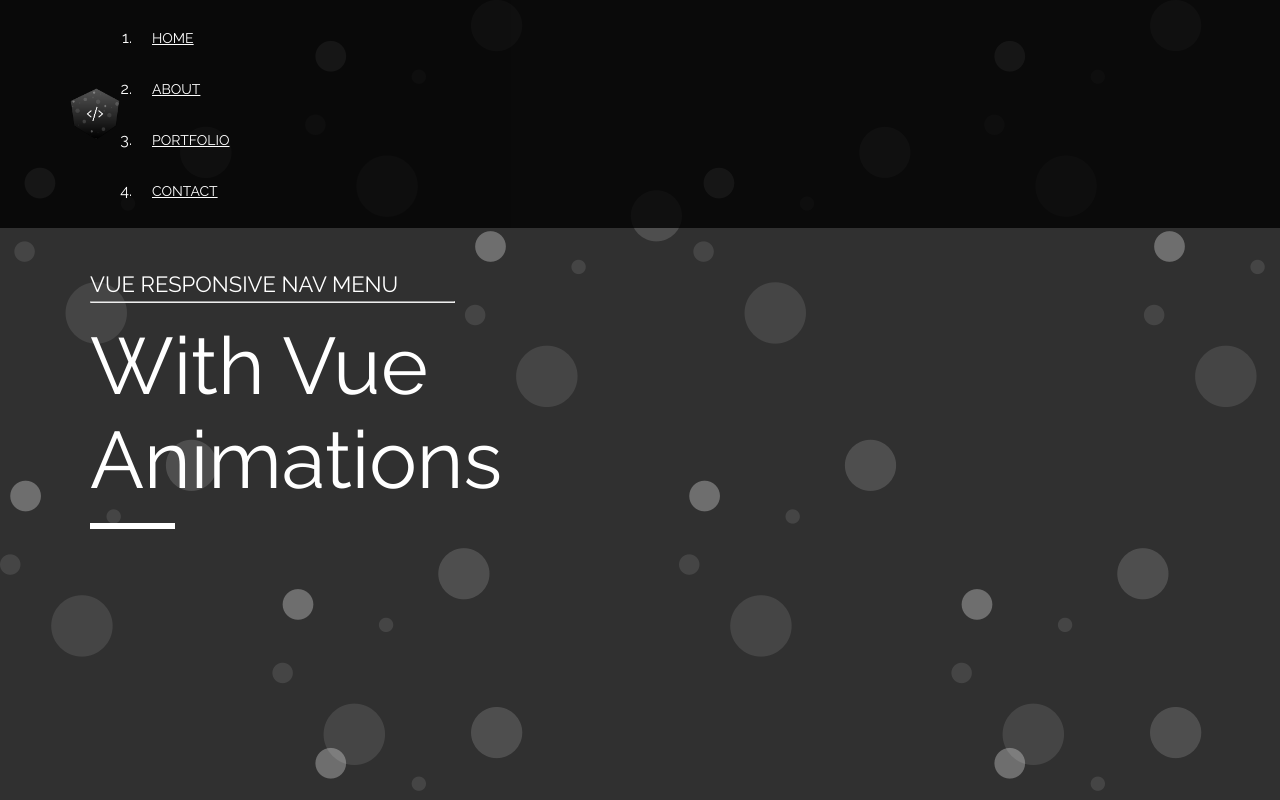
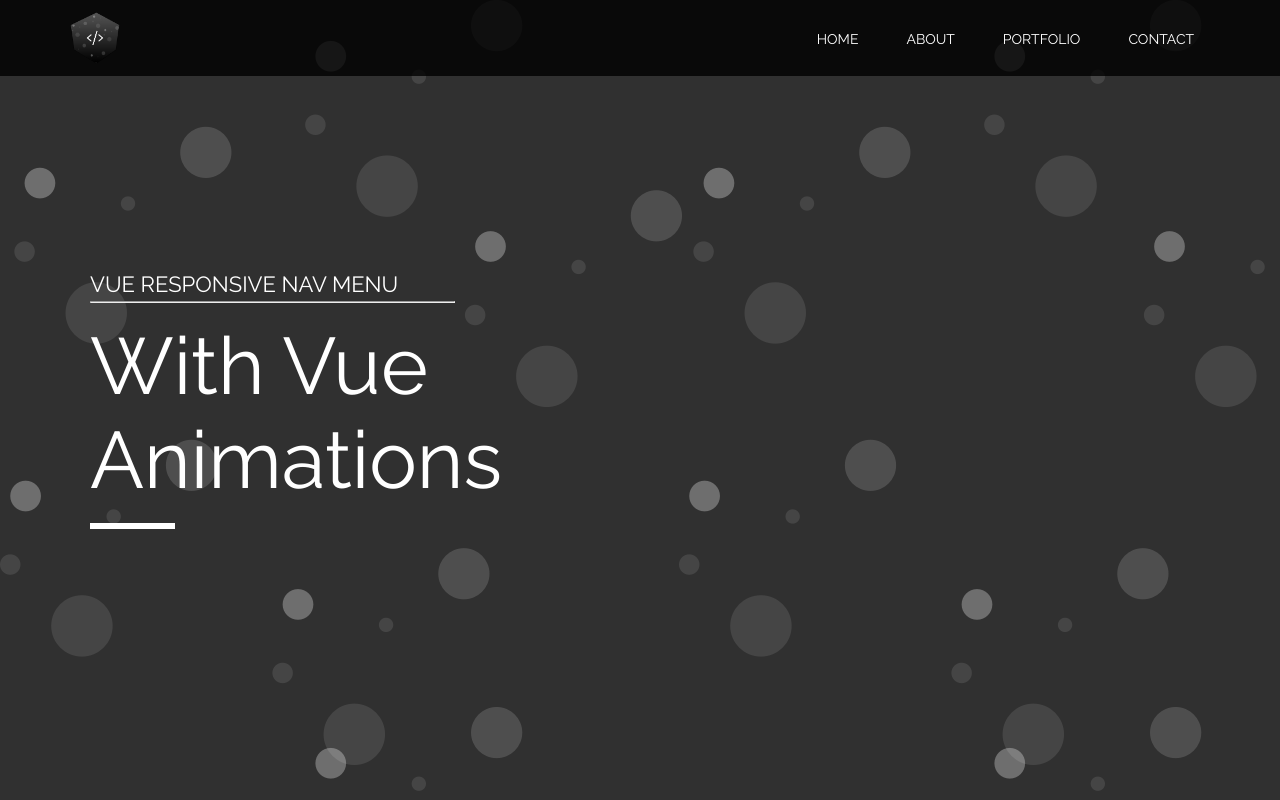
Before and after one commit to rafaelpianaro/responsive-nav-vue3, a Vue app: page / in a window 1280 px wide. Built offline with nearby package versions, Linux system fonts and the light colour scheme.

Commit message:
Navigation.vue

```diff
--- a/src/components/Navigation.vue
+++ b/src/components/Navigation.vue
@@ -1,5 +1,5 @@
 <template>
-  <header :class="{ 'scrolled-nav':scrollPosition }">
+  <header :class="{ 'scrolled-nav': scrollPosition }">
       <nav>
           <div class="branding">
               <img src="@/assets/logo.png" alt="" >
@@ -11,7 +11,7 @@
               <li><router-link class="link" :to="{name: ''}">Contact</router-link></li>
           </ul>
           <div class="icon">
-              <i @click="toggleMobileNav" v-show="mobile" class="far fa-bars" :class="{ 'icon-active':mobileNav }"></i>
+              <i @click="toggleMobileNav" v-show="mobile" class="far fa-bars" :class="{ 'icon-active': mobileNav }"></i>
           </div>
           <transition name="mobile-nav">
             <ul v-show="mobileNav" class="dropdown-nav">
@@ -27,7 +27,15 @@
 
 <script>
 export default {
-
+  name: 'Navigation',
+  data() {
+    return {
+      scrollPosition: null,
+      mobile: false,
+      mobileNav: null,
+      windowWidth: null,
+    }
+  }
 }
 </script>
 
@@ -42,6 +50,7 @@ header {
   color: #fff;
 
   nav {
+    position: relative;
     display: flex;
     flex-direction: row;
     padding: 12px 0;
@@ -56,8 +65,8 @@ header {
     .link {
       font-weight: 500;
       color: #fff;
-      list-style: nome;
-      text-decoration: nome;
+      list-style: none;
+      text-decoration: none;
     }
 
     li {
@@ -88,9 +97,33 @@ header {
       }
     }
 
+    .navigation {
+      display: flex;
+      align-items: center;
+      flex: 1;
+      justify-content: flex-end;
+    }
+
+    .icon {
+      display: flex;
+      align-items: center;
+      position: absolute;
+      top: 0;
+      right: 24px;
+      height: 100%;
+
+      i {
+        cursor: pointer;
+        font-size: 24px;
+        transition: 0.8s ease all;
+      }
+    }
+
+    .icon-active {
+      transform: rotate(180deg)
+    }
 
   }
-
 }
 
 </style>
```
